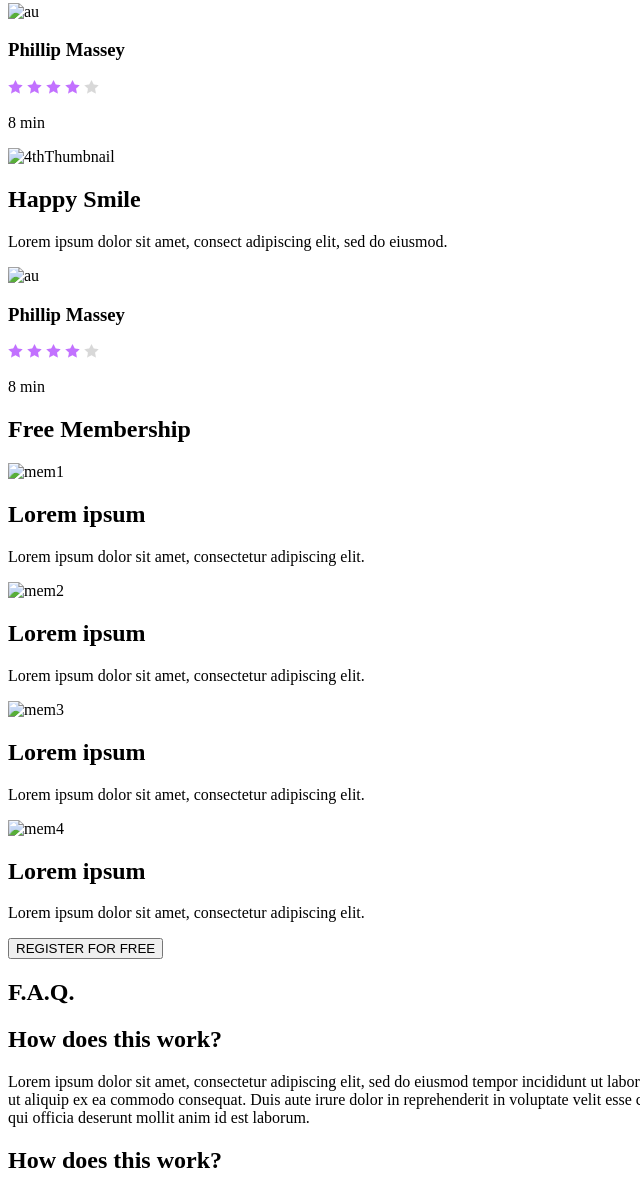
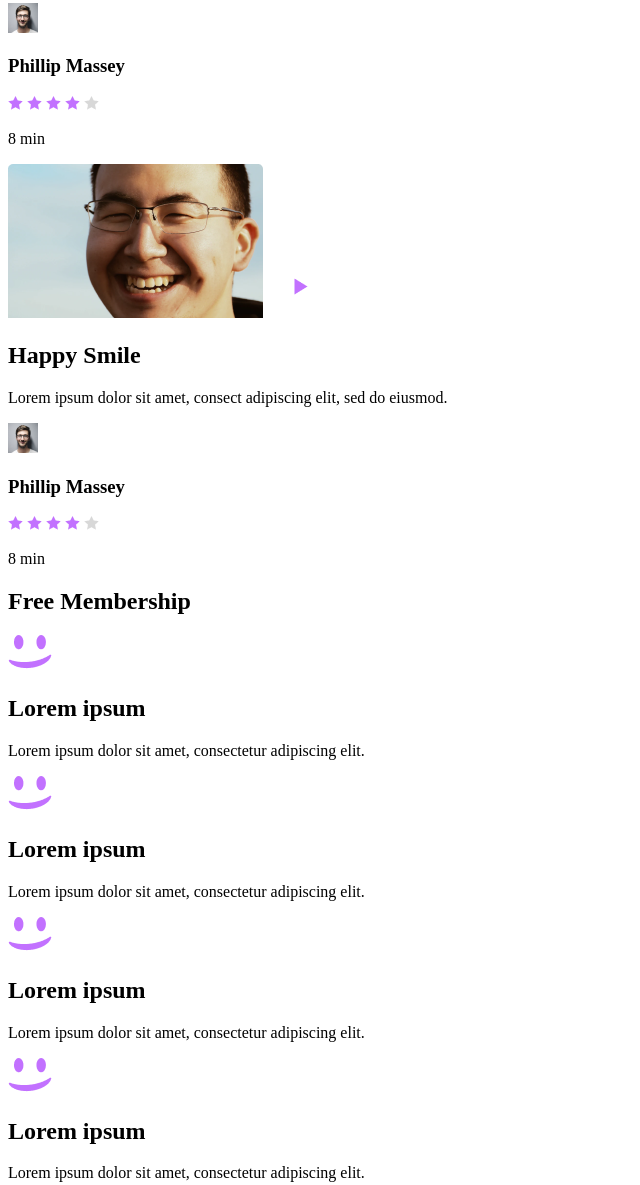
Before and after one commit to bonxbons/atlas-web-development, a plain HTML site: page css_advanced/index.html in a window 1280 px wide. Shown: the part 2603-3788 px from the top of the page, without its empty margins (0-640 px from the left). Drawn offline with Linux system fonts and the light colour scheme.

Commit message:
fixing images

```diff
--- a/css_advanced/index.html
+++ b/css_advanced/index.html
@@ -121,7 +121,7 @@
             <h2>Natural Smile</h2>
             <p>Lorem ipsum dolor sit amet, consect adipiscing elit, sed do eiusmod.</p>
             <div>
-              <img src="vidjpg" alt="au">
+              <a><img src="images/avatar.png"></a>
               <h3>Phillip Massey</h3>
             </div>
             <div>
@@ -134,11 +134,12 @@
             </div>
           </div>
           <div>
-          <img src="4thvideo" alt="4thThumbnail">
+          <img src="images/preview4.png"/>
+                <img class="overlay" src="images/play.png"/>
             <h2>Happy Smile</h2>
             <p>Lorem ipsum dolor sit amet, consect adipiscing elit, sed do eiusmod.</p>
             <div>
-              <img src="vidjpg" alt="au">
+              <a><img src="images/avatar.png"></a>
               <h3>Phillip Massey</h3>
             </div>
             <div>
@@ -159,22 +160,22 @@
           </div>
           <div class="membershipsection">
             <div class="membership1">
-            <img src="mem1" alt="mem1">
+            <img src="images/smile.png" alt="Image">
             <h2>Lorem ipsum</h2>
             <p>Lorem ipsum dolor sit amet, consectetur adipiscing elit.</p>
           </div>
           <div class="membership2">
-            <img src="mem2" alt="mem2">
+            <img src="images/smile.png" alt="Image">
             <h2>Lorem ipsum</h2>
             <p>Lorem ipsum dolor sit amet, consectetur adipiscing elit.</p>
           </div>
           <div class="membership3">
-            <img src="mem3" alt="mem3">
+            <img src="images/smile.png" alt="Image">
             <h2>Lorem ipsum</h2>
             <p>Lorem ipsum dolor sit amet, consectetur adipiscing elit.</p>
           </div>
           <div class="membership">
-            <img src="mem4" alt="mem4">
+            <img src="images/smile.png" alt="Image">
             <h2>Lorem ipsum</h2>
             <p>Lorem ipsum dolor sit amet, consectetur adipiscing elit.</p>
           </div>
@@ -229,9 +230,7 @@
     <footer>
       <div class="footer">
         <div class="logoblock">
-          <a href="homelogo">
-          <img src="logo" alt="Smilelogo">
-        </a>
+          <img src="images/logo.png"/>
       </div>
         <div class="socialmedia">
           <a href="https://facebook.com">
```
